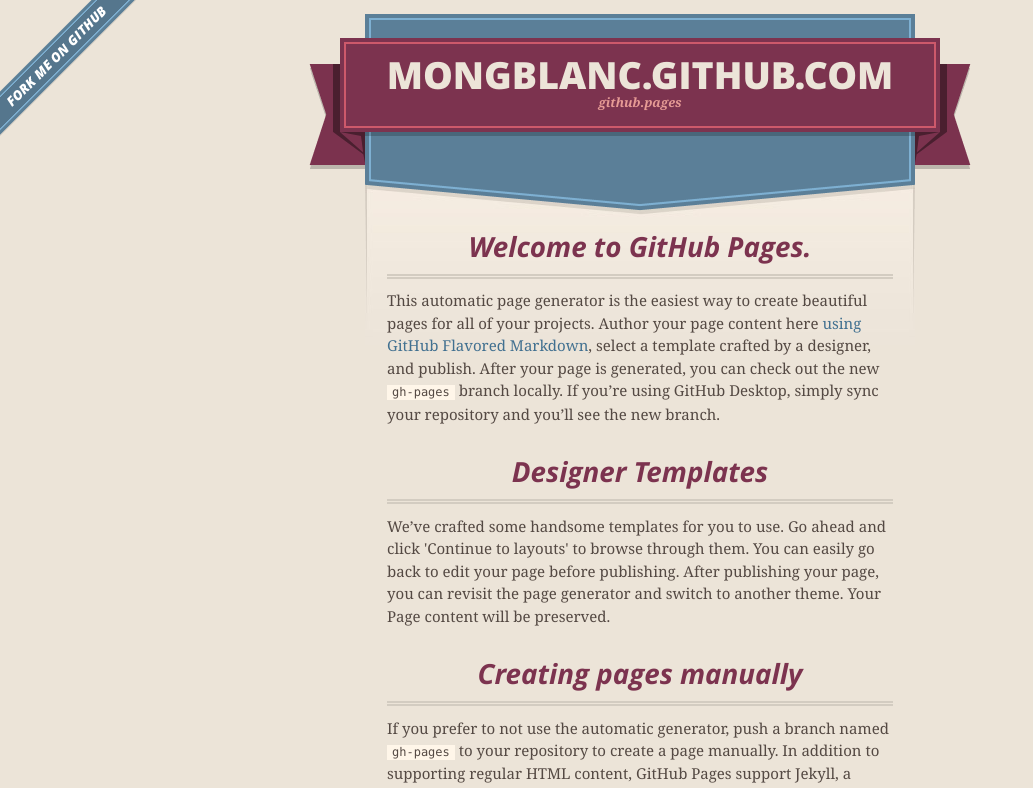
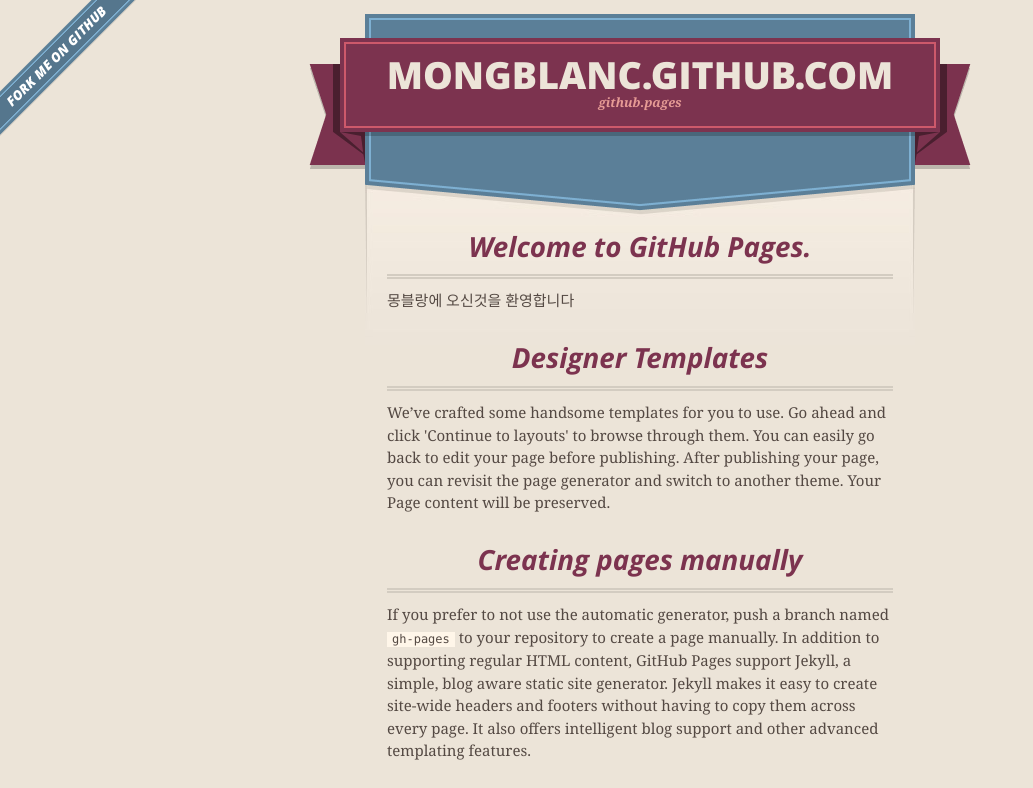
Before and after one commit to mongblanc/mongblanc.github.com, a plain HTML site: page index.html in a window 1280 px wide. Shown: the top 788 px of the page, without its empty margins (0-1033 px from the left). Drawn offline with nearby package versions, Linux system fonts and the light colour scheme.

Commit message:
Update index.html

```diff
--- a/index.html
+++ b/index.html
@@ -48,7 +48,7 @@
         <h3>
 <a id="welcome-to-github-pages" class="anchor" href="#welcome-to-github-pages" aria-hidden="true"><span class="octicon octicon-link"></span></a>Welcome to GitHub Pages.</h3>
 
-<p>This automatic page generator is the easiest way to create beautiful pages for all of your projects. Author your page content here <a href="https://guides.github.com/features/mastering-markdown/">using GitHub Flavored Markdown</a>, select a template crafted by a designer, and publish. After your page is generated, you can check out the new <code>gh-pages</code> branch locally. If you’re using GitHub Desktop, simply sync your repository and you’ll see the new branch.</p>
+<p>몽블랑에 오신것을 환영합니다</p>
 
 <h3>
 <a id="designer-templates" class="anchor" href="#designer-templates" aria-hidden="true"><span class="octicon octicon-link"></span></a>Designer Templates</h3>
```
